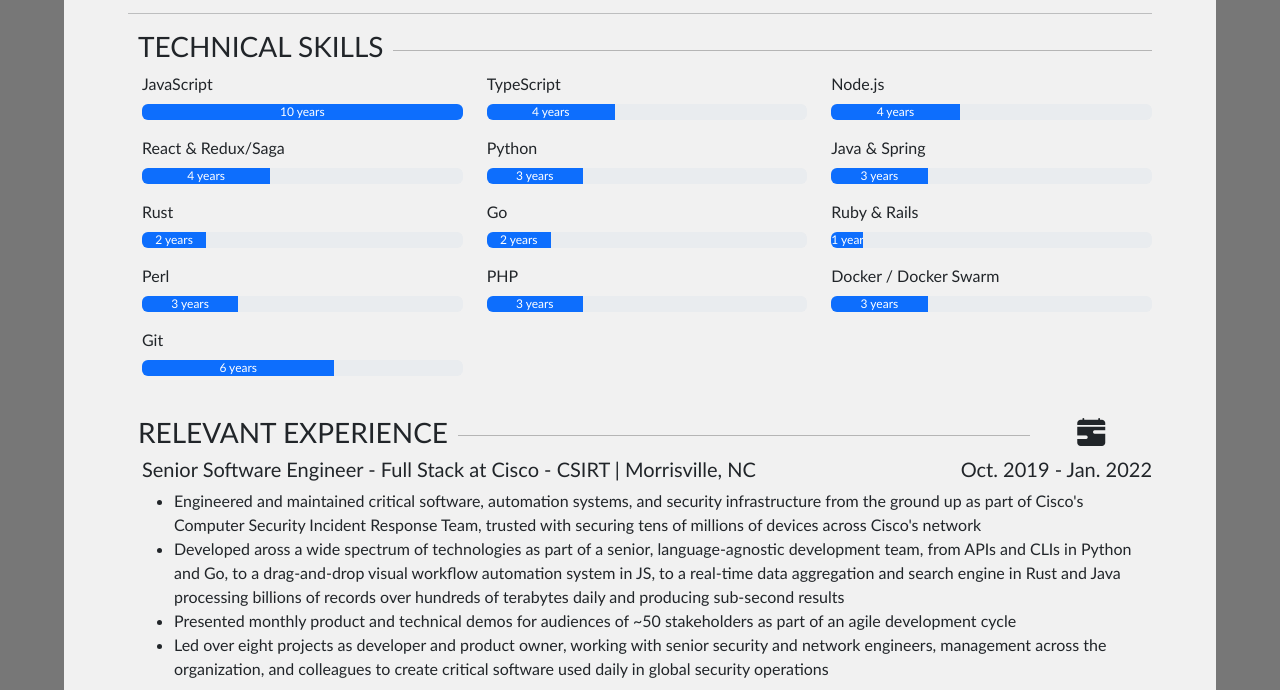
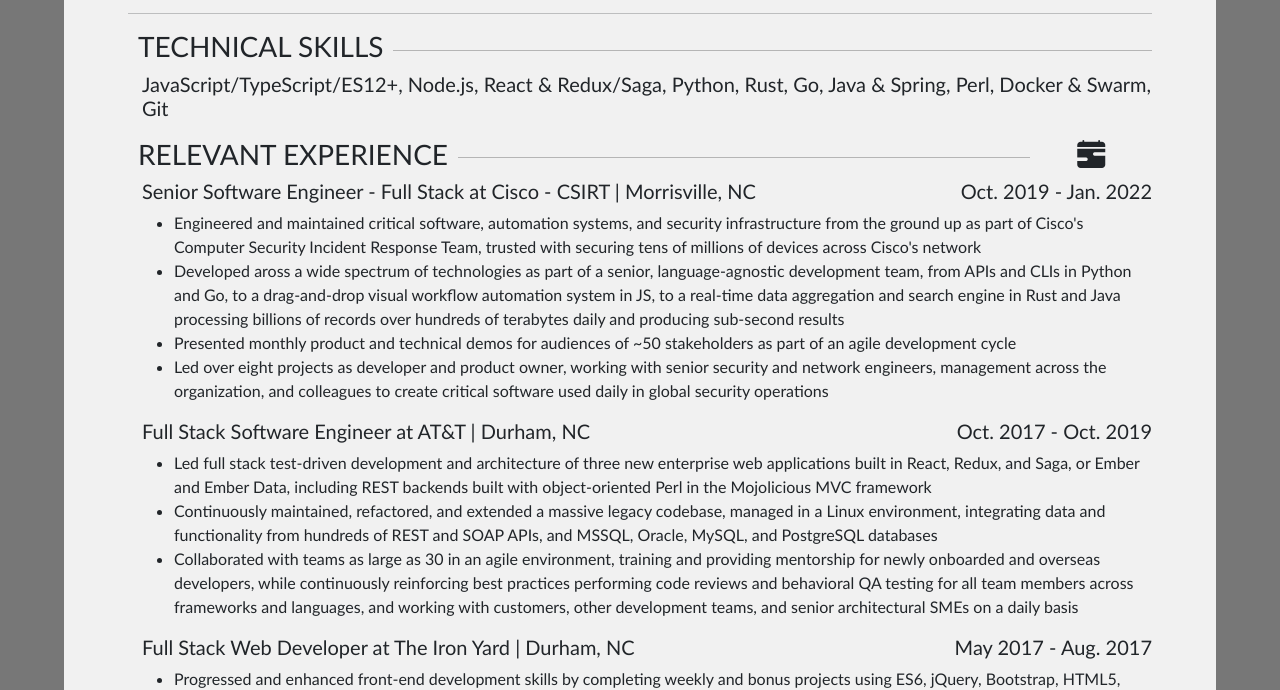
Before and after one commit to oakleyp/resume-2022, a plain HTML site: page index.html in a window 1280 px wide. Shown: the part 118-808 px from the top of the page. Drawn offline with nearby package versions, Linux system fonts and the light colour scheme.

Commit message:
rm lang details

```diff
--- a/index.html
+++ b/index.html
@@ -34,87 +34,11 @@
                     <h3 class="heading-caps heading-w-divider">Technical Skills</h3>
                 </div>
             </div>
-            <div class="row" style="padding-left: 14px">
-                <div class="col-md-4">
-                    <p class="skill-label">JavaScript</p>
-                    <div class="progress skill-progress">
-                        <div class="progress-bar" role="progressbar" style="width: 100%;" aria-valuenow="100" aria-valuemin="0" aria-valuemax="100">10 years</div>
-                    </div>
-                </div>
-                <div class="col-md-4">
-                    <p class="skill-label">TypeScript</p>
-                    <div class="progress skill-progress">
-                        <div class="progress-bar" role="progressbar" style="width: 40%;" aria-valuenow="40" aria-valuemin="0" aria-valuemax="100">4 years</div>
-                    </div>
-                </div>
-                <div class="col-md-4">
-                    <p class="skill-label">Node.js</p>
-                    <div class="progress skill-progress">
-                        <div class="progress-bar" role="progressbar" style="width: 40%;" aria-valuenow="40" aria-valuemin="0" aria-valuemax="100">4 years</div>
-                    </div>
-                </div>
-                <div class="col-md-4">
-                    <p class="skill-label">React & Redux/Saga</p>
-                    <div class="progress skill-progress">
-                        <div class="progress-bar" role="progressbar" style="width: 40%;" aria-valuenow="40" aria-valuemin="0" aria-valuemax="100">4 years</div>
-                    </div>
-                </div>
-                <div class="col-md-4">
-                    <p class="skill-label">Python</p>
-                    <div class="progress skill-progress">
-                        <div class="progress-bar" role="progressbar" style="width: 30%;" aria-valuenow="30" aria-valuemin="0" aria-valuemax="100">3 years</div>
-                    </div>
-                </div>
-                <div class="col-md-4">
-                    <p class="skill-label">Java & Spring</p>
-                    <div class="progress skill-progress">
-                        <div class="progress-bar" role="progressbar" style="width: 30%;" aria-valuenow="20" aria-valuemin="0" aria-valuemax="100">3 years</div>
-                    </div>
-                </div>
-                <div class="col-md-4">
-                    <p class="skill-label">Rust</p>
-                    <div class="progress skill-progress">
-                        <div class="progress-bar" role="progressbar" style="width: 20%;" aria-valuenow="20" aria-valuemin="0" aria-valuemax="100">2 years</div>
-                    </div>
-                </div>
-                <div class="col-md-4">
-                    <p class="skill-label">Go</p>
-                    <div class="progress skill-progress">
-                        <div class="progress-bar" role="progressbar" style="width: 20%;" aria-valuenow="20" aria-valuemin="0" aria-valuemax="100">2 years</div>
-                    </div>
-                </div>
-                <div class="col-md-4">
-                    <p class="skill-label">Ruby & Rails</p>
-                    <div class="progress skill-progress">
-                        <div class="progress-bar" role="progressbar" style="width: 10%;" aria-valuenow="10" aria-valuemin="0" aria-valuemax="100">1 year</div>
-                    </div>
-                </div>
-                <div class="col-md-4">
-                    <p class="skill-label">Perl</p>
-                    <div class="progress skill-progress">
-                        <div class="progress-bar" role="progressbar" style="width: 30%;" aria-valuenow="30" aria-valuemin="0" aria-valuemax="100">3 years</div>
-                    </div>
-                </div>
-                <div class="col-md-4">
-                    <p class="skill-label">PHP</p>
-                    <div class="progress skill-progress">
-                        <div class="progress-bar" role="progressbar" style="width: 30%;" aria-valuenow="30" aria-valuemin="0" aria-valuemax="100">3 years</div>
-                    </div>
-                </div>
-                <div class="col-md-4">
-                    <p class="skill-label">Docker / Docker Swarm</p>
-                    <div class="progress skill-progress">
-                        <div class="progress-bar" role="progressbar" style="width: 30%;" aria-valuenow="30" aria-valuemin="0" aria-valuemax="100">3 years</div>
-                    </div>
-                </div>
-                <div class="col-md-4">
-                    <p class="skill-label">Git</p>
-                    <div class="progress skill-progress">
-                        <div class="progress-bar" role="progressbar" style="width: 60%;" aria-valuenow="60" aria-valuemin="0" aria-valuemax="100">6 years</div>
-                    </div>
+            <div class="row" style="padding-left: 14px; margin-bottom: 10px;">
+                <div class="col">
+                    <h5>JavaScript/TypeScript/ES12+, Node.js, React & Redux/Saga, Python, Rust, Go, Java & Spring, Perl, Docker & Swarm, Git</h5>
                 </div>
             </div>
-            <br />
             <div class="row" style="padding-left: 10px">
                 <div class="col-lg-12" style="display: flex;">
                     <h3 class="heading-caps heading-w-divider" style="flex-basis: 88%">Relevant Experience</h3>
```
